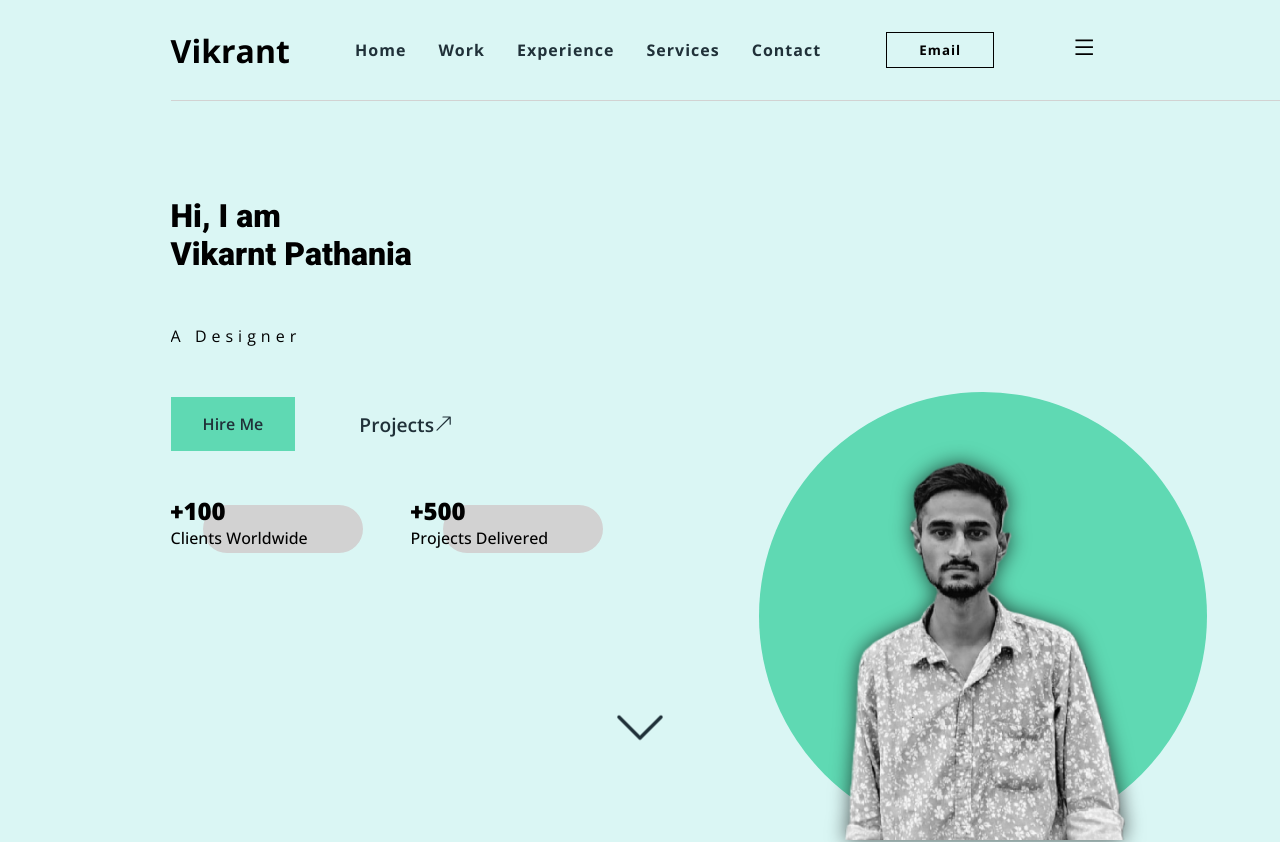
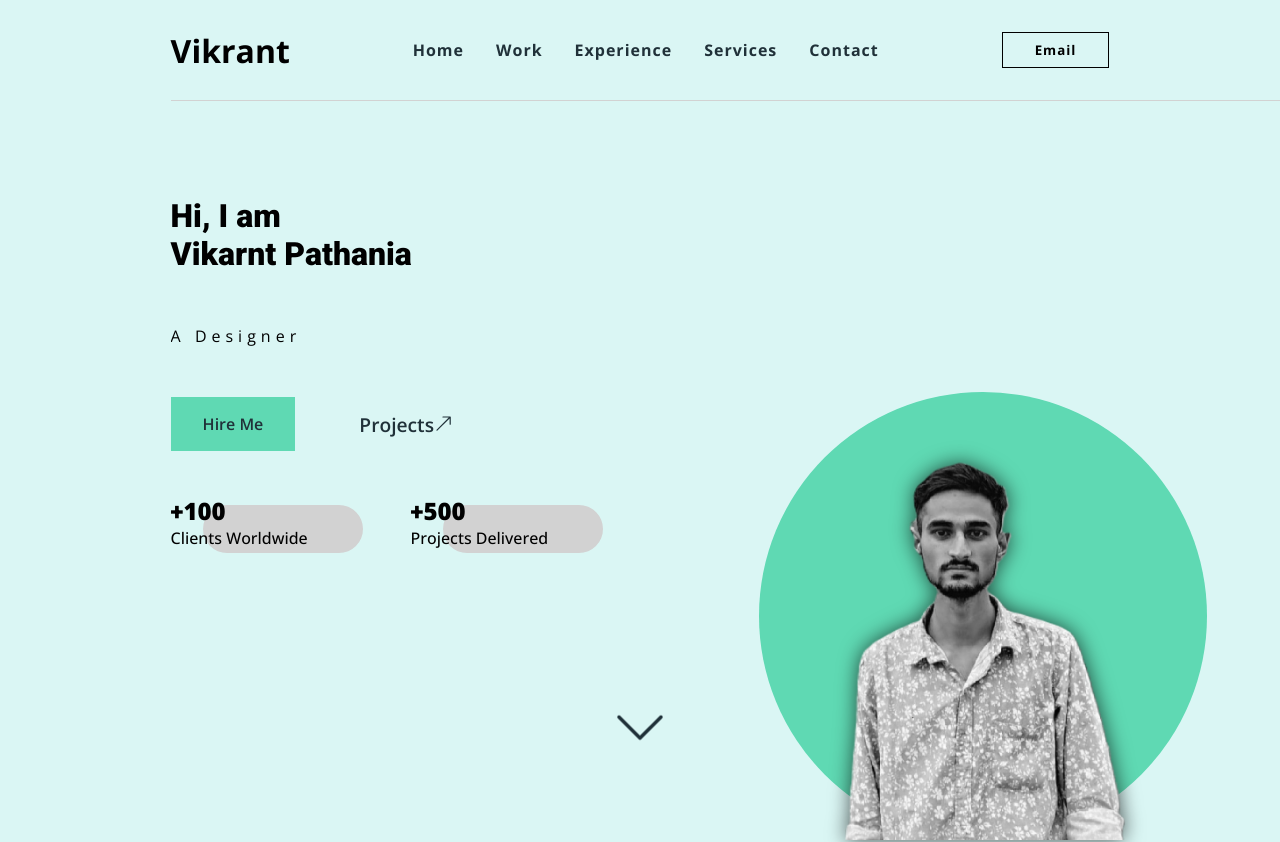
Before and after one commit to vikrant-51/react-portfolio, a React (Create React App) app: page / in a window 1280 px wide. Shown: the top 842 px of the page. Built offline with nearby package versions, Linux system fonts and the light colour scheme.

Commit message:
HeaderPhone created

```diff
--- a/src/App.js
+++ b/src/App.js
@@ -1,4 +1,4 @@
-import Header from "./components/Header"
+import Header, { HeaderPhone } from "./components/Header";
 import Home from "./components/Home";
 import Work from "./components/Work";
 import TimeLine from "./components/Timeline";
@@ -6,19 +6,37 @@ import Services from "./components/Services";
 import Contact from "./components/Contact";
 import { Toaster } from "react-hot-toast";
 import Footer from "./components/Footer";
+import { useEffect, useState } from "react";
 function App() {
-  return (
+  const [menuOpen, setMenuOpen] = useState(false);
+
+  const [ratio, setRatio] = useState(window.innerWidth / window.innerHeight);
+console.log(ratio);
+  useEffect(() => {
+    const resizeRatio = () => {
+      setRatio(window.innerWidth / window.innerHeight);
+    };
+
+    window.addEventListener("resize", resizeRatio);
+    return ()=>{
+      window.removeEventListener("resize", resizeRatio);
+
+    }
+  }, [ratio]);
+
+  return ratio < 2 ? (
     <div className="App">
-      <Header/>
-      <Home />
+      <HeaderPhone menuOpen={menuOpen} setMenuOpen={setMenuOpen} />
+      <Header menuOpen={menuOpen} setMenuOpen={setMenuOpen} />
+      <Home ratio={ratio}/>
       <Work />
       <TimeLine />
       <Services />
       <Contact />
-      <Footer/>
-      <Toaster/>
+      <Footer />
+      <Toaster />
     </div>
-  );
+  ): <em id="customMessage">Please change the ratio to view website!</em>
 }
 
 export default App;
--- a/src/components/Header.jsx
+++ b/src/components/Header.jsx
@@ -1,24 +1,28 @@
 import React from "react";
 import { AiOutlineMenu } from "react-icons/ai";
 
-const Header = () => {
+const Header = ({ menuOpen, setMenuOpen }) => {
   return (
-    <nav>
-      <NavContent />
-      <button><AiOutlineMenu/></button>
-    </nav>
+    <>
+      <nav>
+        <NavContent setMenuOpen={setMenuOpen}/>
+      </nav>
+      <button className="navBtn" onClick={() => setMenuOpen(!menuOpen)}>
+        <AiOutlineMenu />
+      </button>
+    </>
   );
 };
 
-const NavContent = () => (
+const NavContent = ({setMenuOpen}) => (
   <>
     <h2>Vikrant</h2>
     <div>
-      <a href="#home">Home</a>
-      <a href="#work">Work</a>
-      <a href="#timeline">Experience</a>
-      <a href="#services">Services</a>
-      <a href="#contact">Contact</a>
+      <a onClick={() => setMenuOpen(false)} href="#home">Home</a>
+      <a onClick={() => setMenuOpen(false)} href="#work">Work</a>
+      <a onClick={() => setMenuOpen(false)} href="#timeline">Experience</a>
+      <a onClick={() => setMenuOpen(false)} href="#services">Services</a>
+      <a onClick={() => setMenuOpen(false)} href="#contact">Contact</a>
     </div>
     <a href="mailto:vikrantpathania59@gmail.com">
       <button>Email</button>
@@ -26,4 +30,12 @@ const NavContent = () => (
   </>
 );
 
+export const HeaderPhone = ({ menuOpen, setMenuOpen }) => {
+  return (
+    <div className={`navPhone ${menuOpen ? "navPhoneComes" : ""}`}>
+      <NavContent setMenuOpen={setMenuOpen}  />
+    </div>
+  );
+};
+
 export default Header;
--- a/src/components/Home.jsx
+++ b/src/components/Home.jsx
@@ -4,7 +4,7 @@ import Typewriter from "typewriter-effect";
 import { BsArrowUpRight, BsChevronDown } from "react-icons/bs";
 import me from "../assets/logo.png";
 
-const Home = () => {
+const Home = ({ ratio }) => {
   const clientCount = useRef(null);
   const projectCount = useRef(null);
 
@@ -69,20 +69,24 @@ const Home = () => {
             <article>
               <p>
                 +
+                {ratio < 2 && (
                   <motion.span
                     whileInView={animationClientsCount}
                     ref={clientCount}
                   ></motion.span>
+                )}
               </p>
               <span>Clients Worldwide</span>
             </article>
             <article>
               <p>
                 +
+                {ratio < 2 && (
                   <motion.span
                     whileInView={animationProjectsCount}
                     ref={projectCount}
                   ></motion.span>
+                )}
               </p>
               <span>Projects Delivered</span>
             </article>
--- a/src/styles/app.scss
+++ b/src/styles/app.scss
@@ -33,3 +33,11 @@ body {
     background-color: $lightgray !important;
     cursor: not-allowed !important;
 }
+
+#customMessage{
+    font: 900 2rem $text2;
+    width: 100%;
+    height: 100vh;
+    display: grid;
+    place-items: center;
+}
--- a/src/styles/header.scss
+++ b/src/styles/header.scss
@@ -46,18 +46,80 @@ nav {
         }
     }
 
-    >button {
+}
+
+.navBtn {
+
     width: 50px;
     height: 50px;
     border: none;
     background-color: transparent;
     font-size: 1.4rem;
-        // display: none;
-        &:hover{
+    display: none;
+    z-index: 150;
+    position: fixed;
+    top: 2rem;
+    right: 2rem;
+
+    &:hover {
         color: $mediumaquamarine;
     }
-        >svg {
 
+}
+
+.navPhone {
+    transition: all 0.5s;
+    transform: translateY(-200%);
+    width: 100%;
+    height: 100vh;
+    background-color: $water;
+    padding: $p_base;
+    position: fixed;
+    top: 0;
+    z-index: 100;
+    display: flex;
+    flex-direction: column;
+    align-items: center;
+    justify-content: center;
+    gap: 3rem;
+
+    >h2 {
+        font-size: 2rem;
+    }
+
+    >div {
+        display: flex;
+        flex-direction: column;
+        align-items: center;
+        gap: 2rem;
+
+        a {
+            letter-spacing: 3px;
+            font-weight: 500;
+            transition: all 0.3s;
+
+            &:hover {
+                color: $mediumaquamarine;
             }
         }
     }
+
+    >a>button {
+        border: 1px solid $dark_light;
+        padding: 0.5rem 2rem;
+        background-color: $water;
+        cursor: pointer;
+        letter-spacing: 1px;
+        font-weight: 700;
+        transition: all 0.3s;
+
+        &:hover {
+            background-color: $mediumaquamarine;
+            color: $dark;
+        }
+    }
+}
+
+.navPhoneComes {
+    transform: translateY(0);
+}
--- a/src/styles/mediaquery.scss
+++ b/src/styles/mediaquery.scss
@@ -329,10 +329,11 @@
             display: none;
         }
 
-        >button {
-            display: inline;
-        }
 
+    }
+
+    .navBtn {
+        display: block;
     }
 
 
```
Lines whose indentation alone changed are shown as unchanged.
